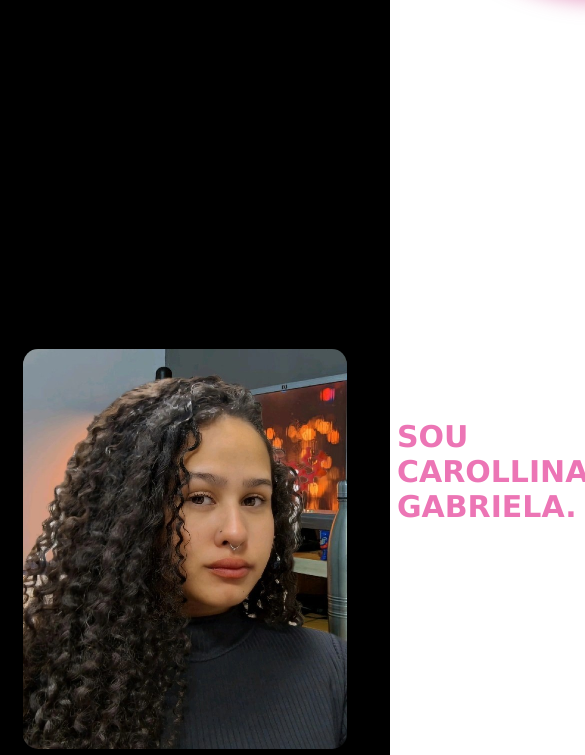
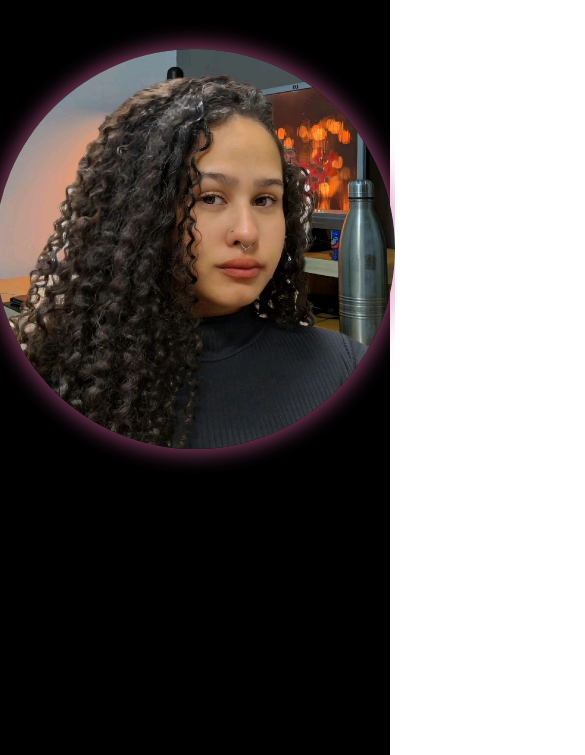
Before and after one commit to carollinag06/portifolio, a plain HTML site: page scripts/index.html in a window 390 px wide. Shown: the part 656-1411 px from the top of the page, 585 px wide, since content can reach past the window. Drawn offline with nearby package versions, Linux system fonts and the light colour scheme.

Commit message:
Update style.css

```diff
--- a/scripts/style.css
+++ b/scripts/style.css
@@ -292,3 +292,12 @@ header li:hover {
   color: var(--cor-letras-span);
   margin: 40px 0;
 }
+
+
+/* AREA RESPONSIVA */
+
+@media screen and (max-width: 1000px){
+  *{
+    flex-direction: column;
+  }
+}
```
